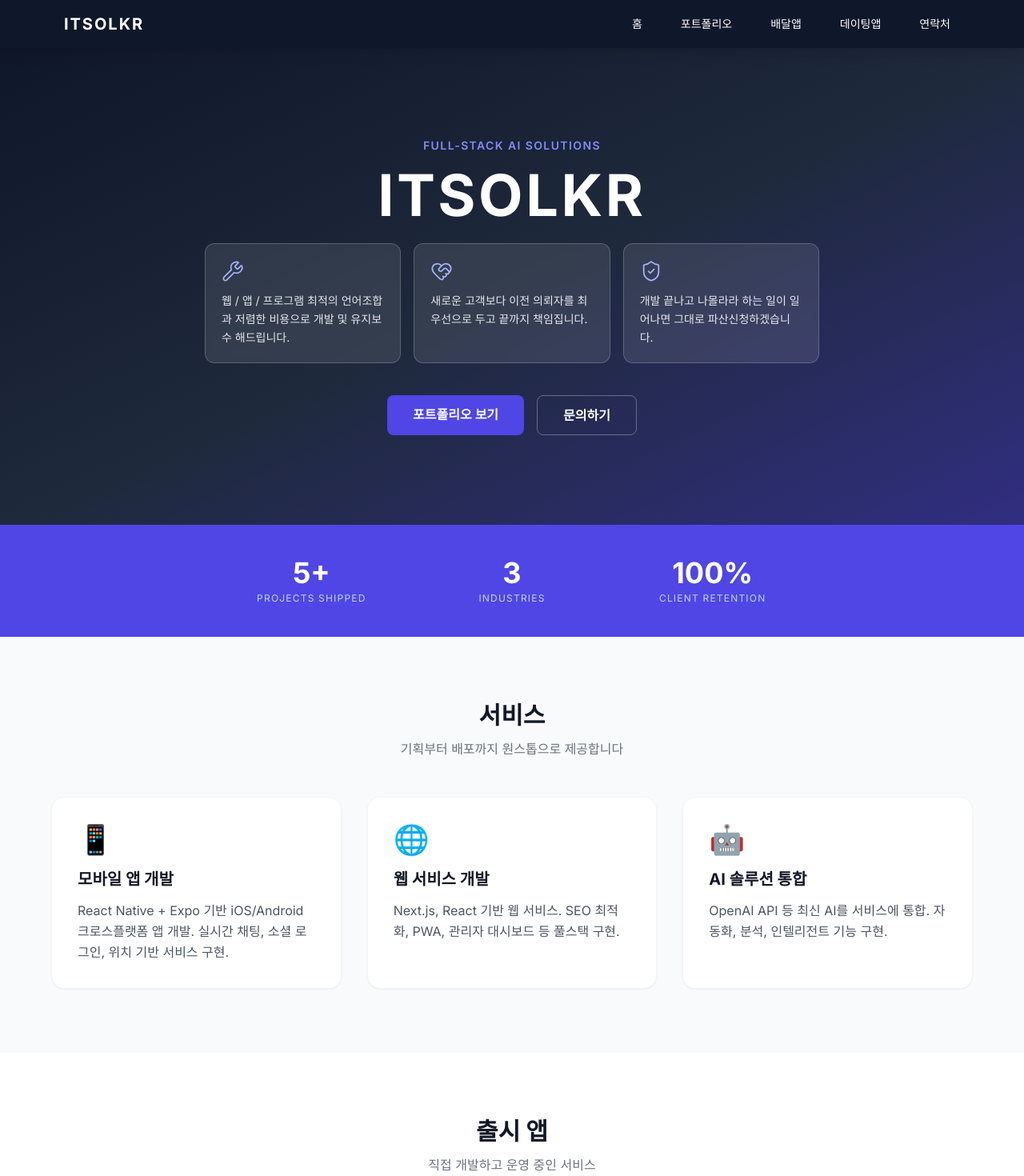
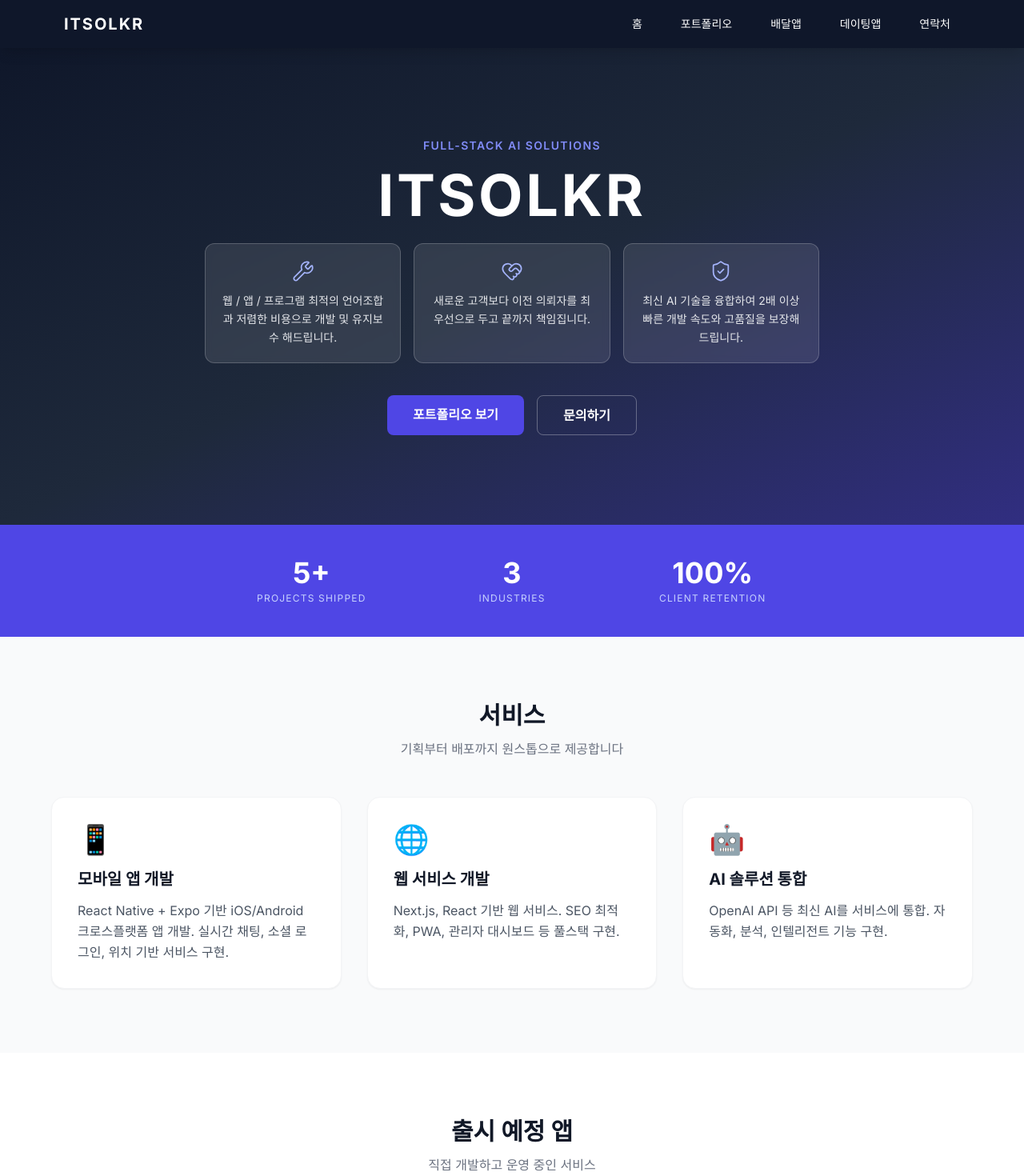
Before and after one commit to Juro-Kim/itsolkr, a Next.js app: page / in a window 1280 px wide. Shown: the top 1470 px of the page at 80% size. Built offline with nearby package versions, Linux system fonts and the light colour scheme.

Commit message:
fix: 출시 앱 → 출시 예정 앱, 3번 철칙 문구 수정, 아이콘 중앙정렬

```diff
--- a/app/page.tsx
+++ b/app/page.tsx
@@ -23,11 +23,11 @@ export default function Home() {
               },
               {
                 icon: <ShieldCheck size={28} strokeWidth={1.5} />,
-                text: "개발 끝나고 나몰라라 하는 일이 일어나면 그대로 파산신청하겠습니다.",
+                text: "최신 AI 기술을 융합하여 2배 이상 빠른 개발 속도와 고품질을 보장해 드립니다.",
               },
             ].map((item, i) => (
-              <div key={i} className="bg-white/10 backdrop-blur-sm border border-white/20 rounded-xl p-5">
-                <div className="text-indigo-300 mb-3">{item.icon}</div>
+              <div key={i} className="bg-white/10 backdrop-blur-sm border border-white/20 rounded-xl p-5 text-center">
+                <div className="text-indigo-300 mb-3 flex justify-center">{item.icon}</div>
                 <p className="text-gray-200 text-sm leading-relaxed">{item.text}</p>
               </div>
             ))}
@@ -101,7 +101,7 @@ export default function Home() {
       {/* Apps */}
       <section className="py-20 px-4">
         <div className="max-w-6xl mx-auto">
-          <h2 className="text-3xl font-bold text-center text-gray-900 mb-3">출시 앱</h2>
+          <h2 className="text-3xl font-bold text-center text-gray-900 mb-3">출시 예정 앱</h2>
           <p className="text-center text-gray-500 mb-12">직접 개발하고 운영 중인 서비스</p>
           <div className="grid md:grid-cols-2 gap-8">
             <div className="rounded-2xl overflow-hidden border border-gray-200 hover:shadow-xl transition-shadow">
```
